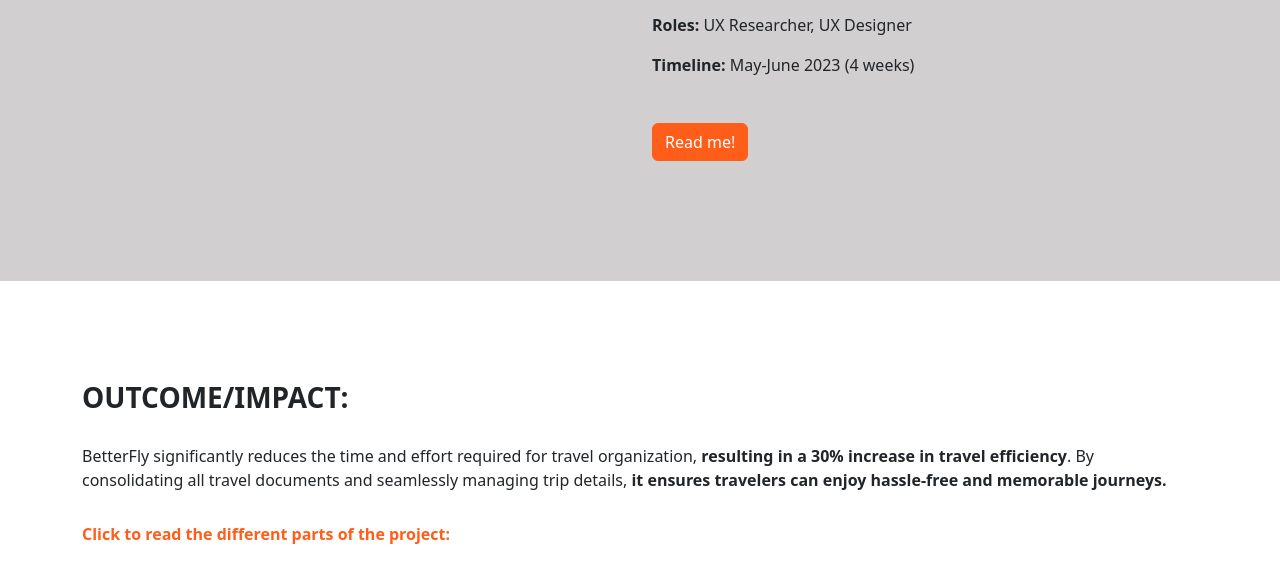
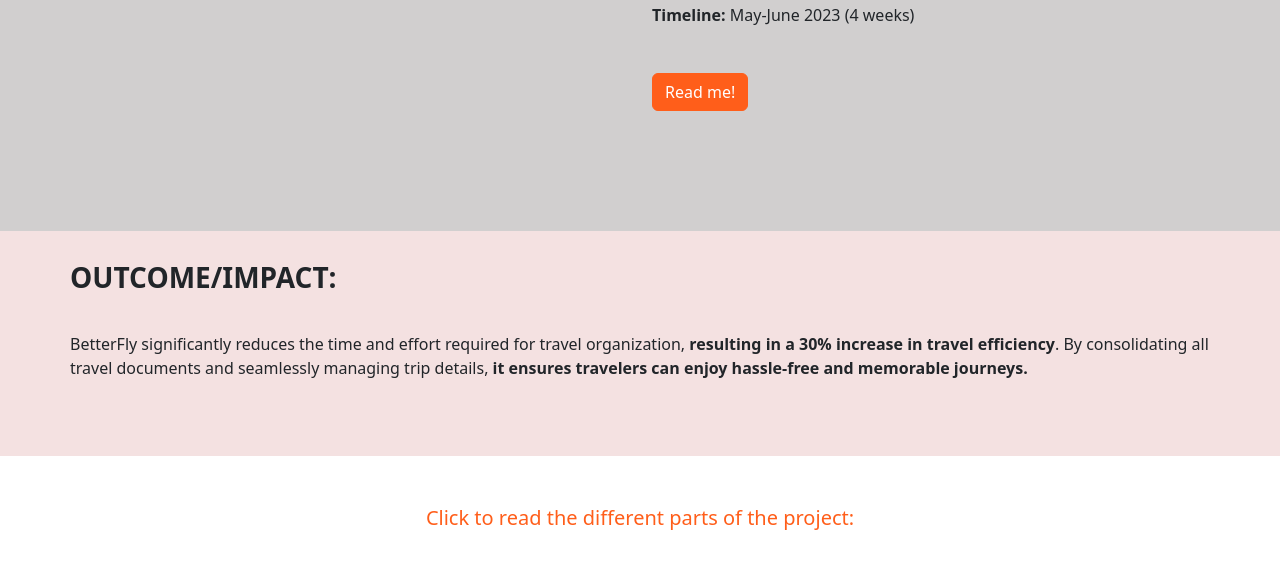
Before and after one commit to SenseiSilab/UX_UI_HW_20, a plain HTML site: page index.html in a window 1280 px wide. Shown: the part 391-952 px from the top of the page. Drawn offline with nearby package versions, Linux system fonts and the light colour scheme.

Commit message:
Updated Nav Buttons Section styling

```diff
--- a/css/style.css
+++ b/css/style.css
@@ -40,7 +40,6 @@ h2, .nav {
 }
 
 .intro-margin {
-    margin: 70px 0px;
     padding: 120px 0px;
 }
 
@@ -56,13 +55,30 @@ h2, .nav {
 
 /*Outcome/Impact Styling*/
 .outcome-margin {
-    margin: 30px 0px;
+    padding: 30px 0px;
+}
+
+.outcome-color {
+    background-color: #F4E1E1;
 }
 
 /*Page Nav buttons styling*/
+.nav-paragraph {
+    margin-top: 50px;
+    text-align: center;
+}
+
 .btn-info {
     background-color: white;
     border-color: black;
     font-weight: 600;
     margin: 50px 0px;
 }
+
+/*Research styling*/
+
+/*Problem Statement styling*/
+
+/*Iterations styling*/
+
+/*Prototype styling*/
--- a/index.html
+++ b/index.html
@@ -51,18 +51,20 @@
     </div>
 
     <!--Outcome/Impact Section-->
-    <div class="container">
-        <div class="row">
-            <div class="outcome-margin">
-                <h3><strong>OUTCOME/IMPACT:</strong></h3>
-                <p class="outcome-margin">BetterFly significantly reduces the time and effort required for travel organization, <strong>resulting in a 30% increase in travel efficiency</strong>. By consolidating all travel documents and seamlessly managing trip details, <strong>it ensures travelers can enjoy hassle-free and memorable journeys.</strong></p>
-                <p class="orange"><strong>Click to read the different parts of the project:</strong></p>
+    <div class="outcome-color">
+        <div class="container">
+            <div class="row">
+                <div class="outcome-margin">
+                    <h3><strong>OUTCOME/IMPACT:</strong></h3>
+                    <p class="outcome-margin">BetterFly significantly reduces the time and effort required for travel organization, <strong>resulting in a 30% increase in travel efficiency</strong>. By consolidating all travel documents and seamlessly managing trip details, <strong>it ensures travelers can enjoy hassle-free and memorable journeys.</strong></p>
+                </div>
             </div>
         </div>
     </div>
 
     <!--Page nav buttons-->
     <div class="container">
+        <h5 class="orange nav-paragraph">Click to read the different parts of the project:</h5>
         <div class="row justify-content-evenly">
             <button type="button" class="col-2 btn btn-info">Empathize</button>
             <button type="button" class="col-2 btn btn-info">Define</button>
```
